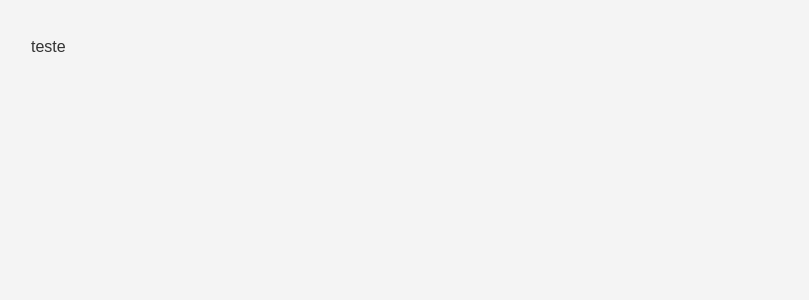
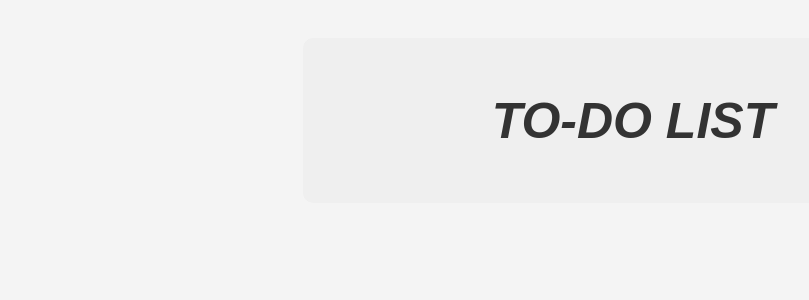
Before and after one commit to ricsjs/redux-todolist, a React (Vite) app: page / in a window 1280 px wide. Shown: the top 300 px of the page, without its empty margins (7-816 px from the left). Built offline with nearby package versions, Linux system fonts and the light colour scheme.

Commit message:
functions redux

```diff
--- a/src/App.jsx
+++ b/src/App.jsx
@@ -7,7 +7,9 @@ function App() {
 
   return (
     <Provider store={store}>
-      <Home />
+      <div className="app">
+        <Home />
+      </div>
     </Provider>
   )
 }
--- a/src/pages/Home/home.css
+++ b/src/pages/Home/home.css
@@ -1,5 +1,6 @@
 .container-home{
     display: flex;
+    flex-direction: column;
     justify-content: center;
     align-items: center;
 }
--- a/src/pages/Home/index.jsx
+++ b/src/pages/Home/index.jsx
@@ -1,11 +1,31 @@
 import './home.css'
-
+import { useSelector, useDispatch } from 'react-redux'
+import { addTodo, deleteTodo, toggleTodo } from '../../store/todosSlice'
 
 const Home = () => {
 
+    const todos = useSelector(state => state.todos);
+    const dispatch = useDispatch();
+
+    const handleAddTodo = () => {
+        const newTodo = prompt('Digite uma nova tarefa:');
+        if (newTodo) {
+            dispatch(addTodo(newTodo));
+        }
+    };
+
+    const handleDeleteTodo = id => {
+        dispatch(deleteTodo(id));
+    };
+
+    const handleToggleTodo = id => {
+        dispatch(toggleTodo(id));
+    };
+
     return (
-        <div>
-            teste
+        <div className='container-home'>
+            <h1>TO-DO LIST</h1>
+
         </div>
     )
 }
```
